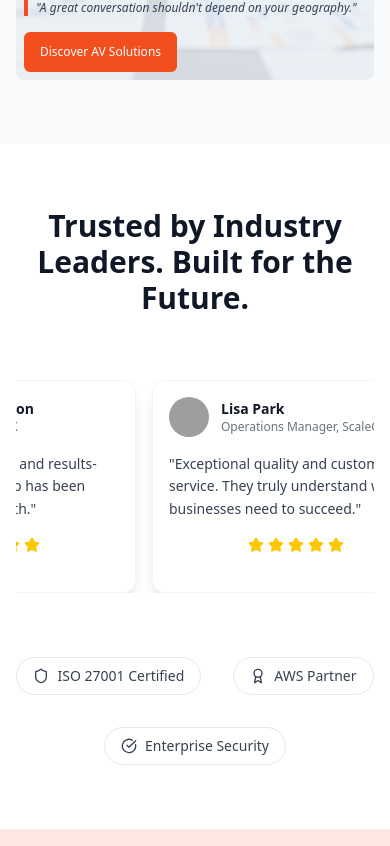
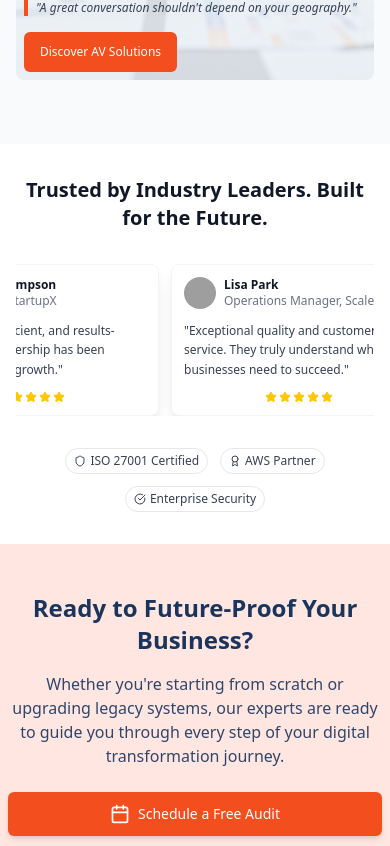
Before and after one commit to YashRawat0947/Procedo, a React (Vite) app in the folder frontend/: page / in a window 390 px wide. Shown: the part 3214-4060 px from the top of the page. Built offline with nearby package versions, Linux system fonts and the light colour scheme; grey boxes are pictures that could not be loaded.

Commit message:
Update TrustBuildersSection.jsx

```diff
--- a/frontend/src/components/TrustBuildersSection.jsx
+++ b/frontend/src/components/TrustBuildersSection.jsx
@@ -61,45 +61,45 @@ function InfiniteTestimonials() {
   const extendedTestimonials = [...testimonials, ...testimonials, ...testimonials, ...testimonials];
 
   return (
-    <div className="relative overflow-hidden mb-16">
+    <div className="relative overflow-hidden mb-8 sm:mb-16">
       <div
         ref={scrollRef}
-        className="flex gap-4 sm:gap-6 overflow-x-hidden"
+        className="flex gap-3 sm:gap-4 md:gap-6 overflow-x-hidden"
         style={{ scrollBehavior: 'auto' }}
       >
         {extendedTestimonials.map((testimonial, index) => (
           <div
             key={index}
-            className="flex-shrink-0 w-72 sm:w-80 lg:w-96 bg-white rounded-xl sm:rounded-2xl shadow-lg hover:shadow-xl transition-shadow duration-300 p-4 sm:p-6 lg:p-8 border border-gray-100"
+            className="flex-shrink-0 w-64 sm:w-72 md:w-80 lg:w-96 bg-white rounded-lg sm:rounded-xl md:rounded-2xl shadow-lg hover:shadow-xl transition-shadow duration-300 p-3 sm:p-4 md:p-6 lg:p-8 border border-gray-100"
           >
             {/* Name and Pic Top Left */}
-            <div className="flex items-center mb-4 sm:mb-6">
+            <div className="flex items-center mb-3 sm:mb-4 md:mb-6">
               <img
                 src={testimonial.avatar}
                 alt={testimonial.name}
-                className="w-10 h-10 sm:w-12 sm:h-12 rounded-full object-cover mr-3 sm:mr-4"
+                className="w-8 h-8 sm:w-10 sm:h-10 md:w-12 md:h-12 rounded-full object-cover mr-2 sm:mr-3 md:mr-4"
               />
               <div>
-                <h4 className="font-semibold text-gray-900 text-sm sm:text-base">
+                <h4 className="font-semibold text-gray-900 text-xs sm:text-sm md:text-base">
                   {testimonial.name}
                 </h4>
-                <p className="text-xs sm:text-sm text-gray-500">
+                <p className="text-xs sm:text-xs md:text-sm text-gray-500">
                   {testimonial.title}
                 </p>
               </div>
             </div>
 
             {/* Testimonial Text */}
-            <p className="text-gray-700 text-sm sm:text-base lg:text-lg leading-relaxed mb-4 sm:mb-6 min-h-[60px] sm:min-h-[80px]">
+            <p className="text-gray-700 text-xs sm:text-sm md:text-base lg:text-lg leading-relaxed mb-3 sm:mb-4 md:mb-6 min-h-[45px] sm:min-h-[60px] md:min-h-[80px]">
               "{testimonial.text}"
             </p>
 
             {/* Stars Bottom Center */}
-            <div className="flex justify-center gap-1">
+            <div className="flex justify-center gap-0.5 sm:gap-1">
               {[1, 2, 3, 4, 5].map((star) => (
                 <Star
                   key={star}
-                  className="w-4 h-4 sm:w-5 sm:h-5 fill-yellow-400 text-yellow-400"
+                  className="w-3 h-3 sm:w-4 sm:h-4 md:w-5 md:h-5 fill-yellow-400 text-yellow-400"
                 />
               ))}
             </div>
@@ -126,10 +126,10 @@ const Badge = ({ variant = "default", className = "", children }) => {
 
 function TrustBuildersSection() {
   return (
-    <section className="py-16 md:py-24 bg-white">
+    <section className="py-8 sm:py-16 md:py-24 bg-white">
       <div className="container mx-auto px-4 max-w-7xl">
-        <div className="text-center mb-16">
-          <h2 className="text-3xl md:text-4xl font-bold text-gray-900 mb-6">
+        <div className="text-center mb-8 sm:mb-16">
+          <h2 className="text-xl sm:text-3xl md:text-4xl font-bold text-gray-900 mb-3 sm:mb-6">
             Trusted by Industry Leaders. Built for the Future.
           </h2>
         </div>
@@ -138,17 +138,17 @@ function TrustBuildersSection() {
         <InfiniteTestimonials />
 
         {/* Security Badges */}
-        <div className="flex flex-wrap justify-center items-center gap-8">
-          <Badge variant="outline" className="px-4 py-2 text-sm">
-            <Shield className="w-4 h-4 mr-2" />
+        <div className="flex flex-wrap justify-center items-center gap-3 sm:gap-8">
+          <Badge variant="outline" className="px-2 py-1 sm:px-4 sm:py-2 text-xs sm:text-sm">
+            <Shield className="w-3 h-3 sm:w-4 sm:h-4 mr-1 sm:mr-2" />
             ISO 27001 Certified
           </Badge>
-          <Badge variant="outline" className="px-4 py-2 text-sm">
-            <Award className="w-4 h-4 mr-2" />
+          <Badge variant="outline" className="px-2 py-1 sm:px-4 sm:py-2 text-xs sm:text-sm">
+            <Award className="w-3 h-3 sm:w-4 sm:h-4 mr-1 sm:mr-2" />
             AWS Partner
           </Badge>
-          <Badge variant="outline" className="px-4 py-2 text-sm">
-            <CheckCircle className="w-4 h-4 mr-2" />
+          <Badge variant="outline" className="px-2 py-1 sm:px-4 sm:py-2 text-xs sm:text-sm">
+            <CheckCircle className="w-3 h-3 sm:w-4 sm:h-4 mr-1 sm:mr-2" />
             Enterprise Security
           </Badge>
         </div>
```
